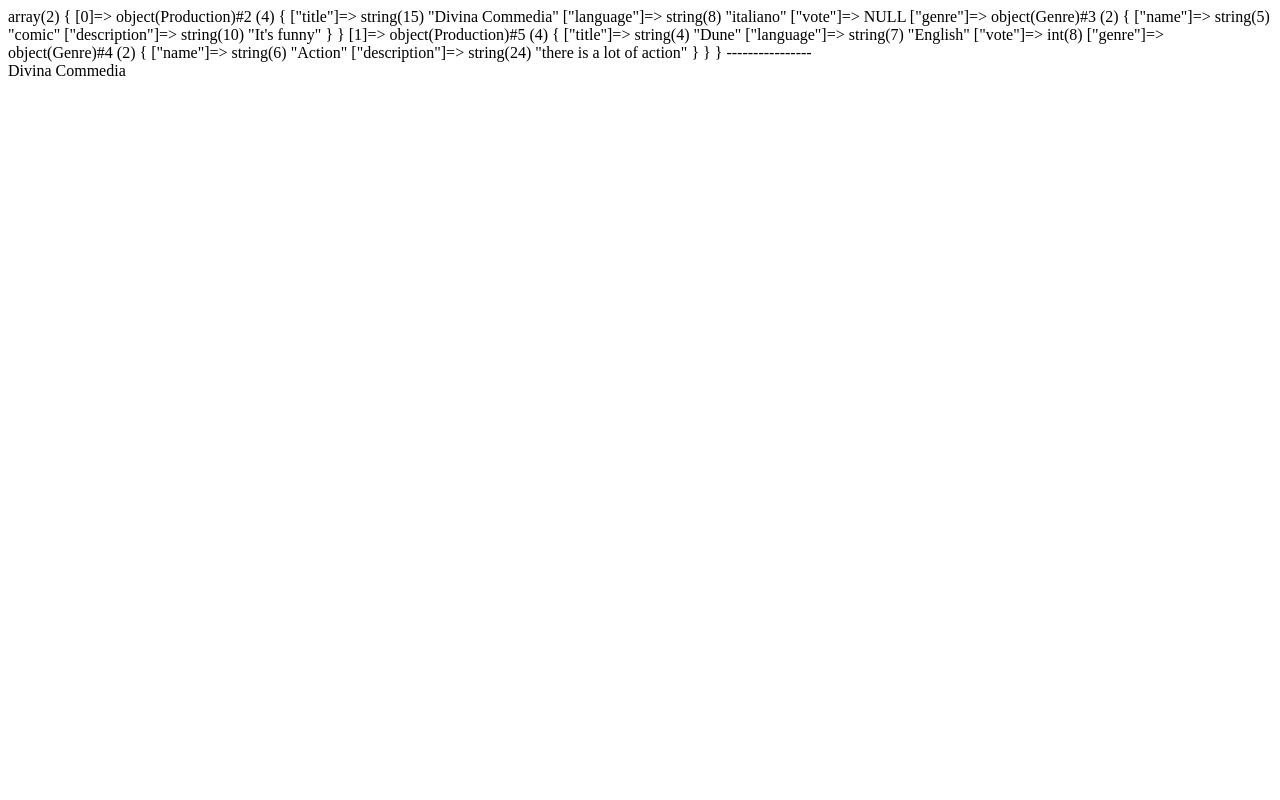
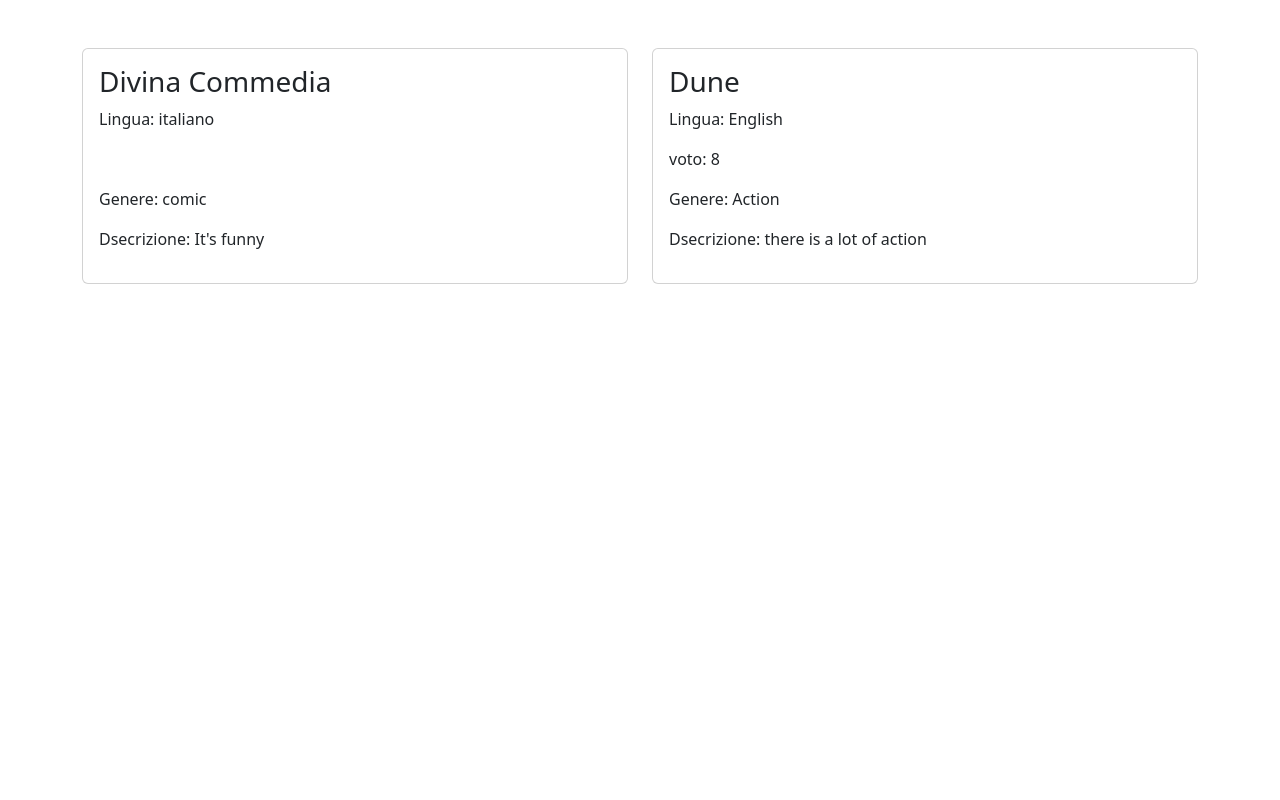
Before and after one commit to andreadebortoli2/php-oop-1, a PHP site: page / in a window 1280 px wide. Run offline with PHP 8.4, Linux system fonts and the light colour scheme.

Commit message:
add little style to the page

```diff
--- /dev/null
+++ b/app.js
@@ -0,0 +1,17 @@
+const { createApp } = Vue
+
+createApp({
+    data() {
+        return {
+            products: [],
+        }
+    },
+    mounted() {
+        axios.get('./database/db.php').then(response => {
+            console.log(response.data);
+            this.products = response.data;
+        }).catch(err => {
+            console.log(err.message);
+        })
+    }
+}).mount('#app')
--- a/db.php
+++ b/database/db.php
@@ -1,7 +1,7 @@
 <?php
 
-require_once __DIR__ . '/Models/Production.php';
-require_once __DIR__ . '/Models/Genre.php';
+require_once __DIR__ . '/../Models/Production.php';
+require_once __DIR__ . '/../Models/Genre.php';
 
 // create an object
 // add genre inside the Production object creation
@@ -16,3 +16,7 @@ $movie = new Production('Dune', 'English', 8, $movie_genre);
 // add objects to the array
 $products[] = $book;
 $products[] = $movie;
+
+$json_products = json_encode($products);
+header('Content-Type: application/json');
+echo $json_products;
--- a/index.php
+++ b/index.php
@@ -1,12 +1,39 @@
-<?php
+<!doctype html>
+<html lang="en">
 
-require_once 'db.php';
+<head>
+    <title>php-oop-1</title>
+    <meta charset="utf-8" />
+    <meta name="viewport" content="width=device-width, initial-scale=1, shrink-to-fit=no" />
+    <link href="https://cdn.jsdelivr.net/npm/bootstrap@5.3.2/dist/css/bootstrap.min.css" rel="stylesheet" integrity="sha384-T3c6CoIi6uLrA9TneNEoa7RxnatzjcDSCmG1MXxSR1GAsXEV/Dwwykc2MPK8M2HN" crossorigin="anonymous" />
+</head>
 
-// print on page
-var_dump($products);
+<body>
 
-echo '----------------';
-echo '<br>';
+    <div id="app">
+        <div class="container">
+            <div class="row d-flex my-5">
+                <div class="col-6" v-for="product in products">
+                    <div class="card p-3 h-100">
+                        <h3>{{product.title}}</h3>
+                        <p>Lingua: {{product.language}}</p>
+                        <p v-if="product.vote !== null">voto: {{product.vote}}</p>
+                        <p v-else style="color:white">.</p>
+                        <p>Genere: {{product.genre.name}}</p>
+                        <p>Dsecrizione: {{product.genre.description}}</p>
+                    </div>
+                </div>
+            </div>
+        </div>
+    </div>
+    </div>
 
-// print only a property of the object
-echo $products[0]->title;
+
+    <script src="https://unpkg.com/axios/dist/axios.min.js"></script>
+    <script src="https://unpkg.com/vue@3/dist/vue.global.js"></script>
+    <script src="./app.js"></script>
+    <script src="https://cdn.jsdelivr.net/npm/@popperjs/core@2.11.8/dist/umd/popper.min.js" integrity="sha384-I7E8VVD/ismYTF4hNIPjVp/Zjvgyol6VFvRkX/vR+Vc4jQkC+hVqc2pM8ODewa9r" crossorigin="anonymous"></script>
+    <script src="https://cdn.jsdelivr.net/npm/bootstrap@5.3.2/dist/js/bootstrap.min.js" integrity="sha384-BBtl+eGJRgqQAUMxJ7pMwbEyER4l1g+O15P+16Ep7Q9Q+zqX6gSbd85u4mG4QzX+" crossorigin="anonymous"></script>
+</body>
+
+</html>
```
